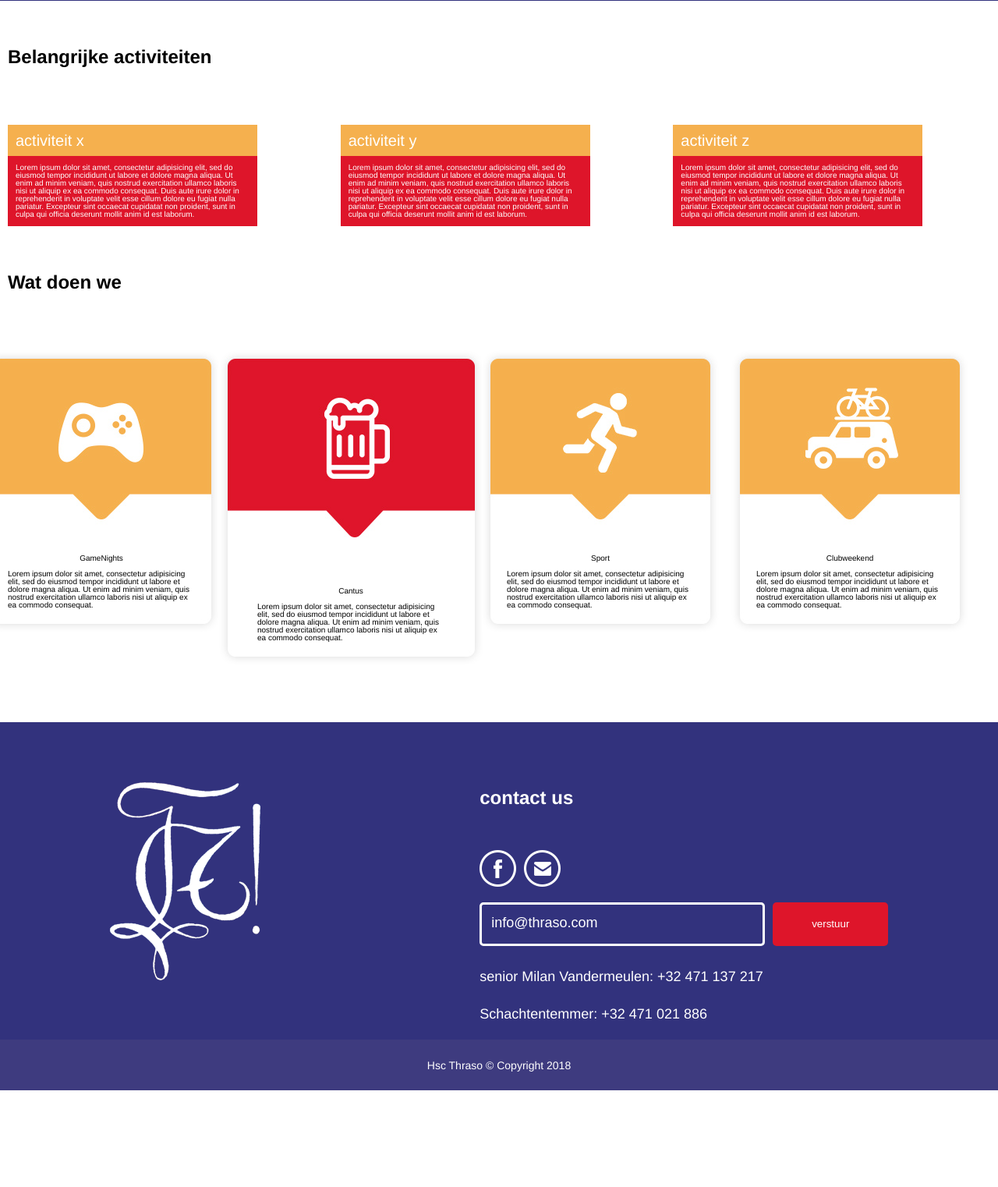
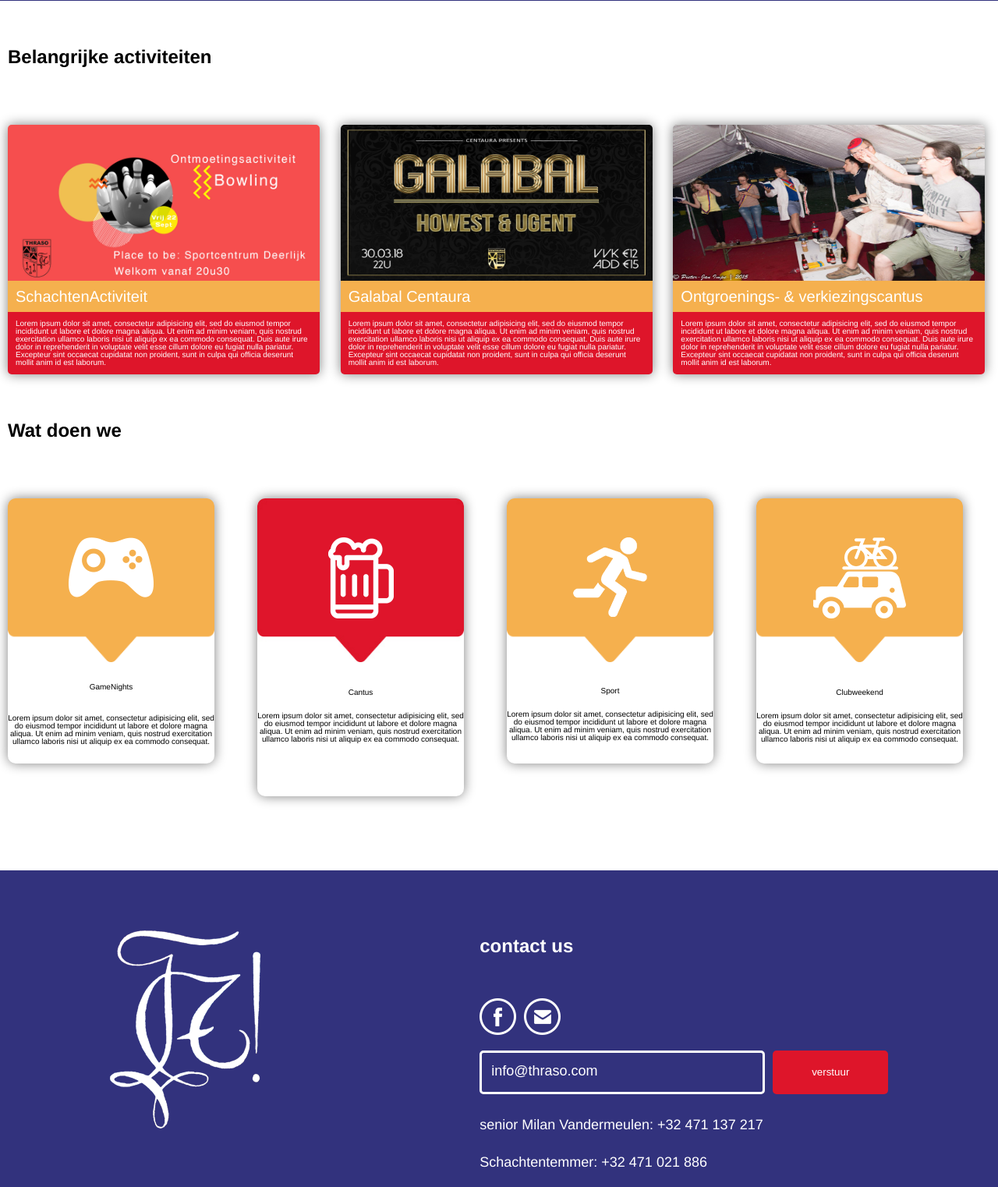
Before and after one commit to JessyVandoorn/website_Thraso, a PHP site: page / in a window 1280 px wide. Shown: the part 768-2290 px from the top of the page at 78% size. Before the commit the page ends 2166 px from the top, so only its background shows below. Run offline with PHP 8.4, Linux system fonts and the light colour scheme; some libraries are stand-ins or nearby versions.

Commit message:
adding some css style lines

```diff
--- a/src/css/style.css
+++ b/src/css/style.css
@@ -64,6 +64,7 @@
 
 .itemNav {
   margin-right: 1rem;
+  text-decoration: none;
 }
 
 .hiddenImages {
@@ -125,6 +126,20 @@
   width: 32rem;
   /* border-radius: .5rem;
   border: solid grey .2rem; */
+  filter: drop-shadow(0 0 .75rem grey);
+}
+
+.imageActiviteit {
+  width: 40rem;
+  height: 20rem;
+  z-index: 1;
+  border-top-left-radius: .5rem;
+  border-top-right-radius: .5rem;
+}
+
+.borderRadius {
+  border-bottom-left-radius: .5rem;
+  border-bottom-right-radius: .5rem;
 }
 
 .act1 {
@@ -142,13 +157,15 @@
 .orangeTitle {
   background-color: #f5b04e;
   font-size: 2rem;
-  width: 32rem;
+  width: 40rem;
   padding: 1rem;
+  z-index: 2;
+  position: relative;
 }
 
 .redBackground {
   background-color: #de152a;
-  width: 32rem;
+  width: 40rem;
   padding: 1rem;
 }
 
@@ -167,36 +184,66 @@
 
 .updateActiviteit {
   align-items: center;
-  width: 24rem;
+  width: 26.5rem;
+  background-color: white;
+  border-radius: 1rem;
+  filter: drop-shadow(0 0 .75rem grey);
   height: 34rem;
 }
 
 .tekstWat {
   z-index: 2;
   position: relative;
-  bottom: 9rem;
+  bottom: -16rem;
+  text-align: center;
 }
 
 .updateTitle {
-  bottom: 10rem;
+  bottom: -14rem;
 }
 
 .game {
   grid-area: game;
+  background-image: url(/assets/sport.png);
+  background-repeat: no-repeat;
+  background-size: 26.5rem 21rem;
+}
+
+.GameNights {
+  bottom: -16rem;
+}
+
+.tekstGame {
+  bottom: -19rem;
 }
 
 .cantus {
   grid-area: cantus;
   height: 38.2rem;
   margin-bottom: 9.5rem;
+  background-image: url(/assets/cantus.png);
+  background-repeat: no-repeat;
+  background-size: 26.5rem 21rem;
 }
 
 .sport {
   grid-area: sport;
+  background-image: url(/assets/sport.png);
+  background-repeat: no-repeat;
+  background-size: 26.5rem 21rem;
 }
 
 .weekend {
   grid-area: weekend;
+  background-image: url(/assets/sport.png);
+  background-repeat: no-repeat;
+  background-size: 26.5rem 21rem;
+}
+
+.images {
+  z-index: 2;
+  position: relative;
+  top: 5rem;
 }
 
 .updateAside {
--- a/src/events.json.php
+++ b/src/events.json.php
@@ -5,7 +5,7 @@
 			"id": "0",
 			"title": "FauxFête",
 			"url": "https://www.facebook.com/events/1715554375162284/",
-			"class": "event-warning",
+			"class": "event-info",
 			"start": "1518829200000",
 			"end":   "1518915600000"
 		},
@@ -13,7 +13,7 @@
 			"id": "1",
 			"title": "Vriendjes- & Familiecantus",
 			"url": "http://www.thraso.com/",
-			"class": "event-info",
+			"class": "event-warning",
 			"start": "1518224400000",
 			"end":   "1518310800000"
 		},
--- a/src/index.html
+++ b/src/index.html
@@ -30,11 +30,11 @@
       <h1 class="h1 whiteText">Hsc Thraso</h1>
       <nav>
         <ul class="navigatie whiteText">
-          <li class="itemNav">home</li>
-          <li class="itemNav">clubinfo</li>
-          <li class="itemNav">leden</li>
-          <li class="itemNav">kalender</li>
-          <li class="itemNav">sponsor</li>
+          <li><a href="index.html" class="itemNav whiteText">home</a></li>
+          <li><a href="" class="itemNav whiteText">clubinfo</a></li>
+          <li><a href="" class="itemNav whiteText">leden</a></li>
+          <li><a href="kalender.html" class="itemNav whiteText">kalender</a></li>
+          <li><a href="" class="itemNav whiteText">sponsor</a></li>
         </ul>
       </nav>
     </div>
@@ -59,23 +59,24 @@
         <h2 class="h2">Belangrijke activiteiten</h2>
       </header>
       <section class="activiteit act1">
-        <h3 class="orangeTitle whiteText">activiteit x</h3>
-        <!-- <img src="" alt=""> -->
-        <p class="redBackground whiteText">Lorem ipsum dolor sit amet, consectetur adipisicing elit, sed do eiusmod tempor incididunt ut labore et dolore magna aliqua. Ut enim ad minim veniam, quis nostrud exercitation ullamco laboris nisi ut aliquip ex ea commodo consequat. Duis aute
+
+        <img src="assets/bowling.jpg" alt="bowling" width="1800" height="900" class="imageActiviteit">
+        <h3 class="orangeTitle whiteText">SchachtenActiviteit</h3>
+        <p class="redBackground whiteText borderRadius">Lorem ipsum dolor sit amet, consectetur adipisicing elit, sed do eiusmod tempor incididunt ut labore et dolore magna aliqua. Ut enim ad minim veniam, quis nostrud exercitation ullamco laboris nisi ut aliquip ex ea commodo consequat. Duis aute
           irure dolor in reprehenderit in voluptate velit esse cillum dolore eu fugiat nulla pariatur. Excepteur sint occaecat cupidatat non proident, sunt in culpa qui officia deserunt mollit anim id est laborum.
         </p>
       </section>
       <section class="act2 activiteit">
-        <h3 class="orangeTitle whiteText">activiteit y</h3>
-        <!-- <img src="" alt=""> -->
-        <p class="redBackground whiteText">Lorem ipsum dolor sit amet, consectetur adipisicing elit, sed do eiusmod tempor incididunt ut labore et dolore magna aliqua. Ut enim ad minim veniam, quis nostrud exercitation ullamco laboris nisi ut aliquip ex ea commodo consequat. Duis aute
+        <img src="assets/galabal.jpg" alt="galabal centaura" width="1920" height="1080" class="imageActiviteit">
+        <h3 class="orangeTitle whiteText">Galabal Centaura</h3>
+        <p class="redBackground whiteText borderRadius">Lorem ipsum dolor sit amet, consectetur adipisicing elit, sed do eiusmod tempor incididunt ut labore et dolore magna aliqua. Ut enim ad minim veniam, quis nostrud exercitation ullamco laboris nisi ut aliquip ex ea commodo consequat. Duis aute
           irure dolor in reprehenderit in voluptate velit esse cillum dolore eu fugiat nulla pariatur. Excepteur sint occaecat cupidatat non proident, sunt in culpa qui officia deserunt mollit anim id est laborum.
         </p>
       </section>
       <section class="act3 activiteit">
-        <h3 class="orangeTitle whiteText">activiteit z</h3>
-        <!-- <img src="" alt=""> -->
-        <p class="redBackground whiteText">Lorem ipsum dolor sit amet, consectetur adipisicing elit, sed do eiusmod tempor incididunt ut labore et dolore magna aliqua. Ut enim ad minim veniam, quis nostrud exercitation ullamco laboris nisi ut aliquip ex ea commodo consequat. Duis aute
+        <img src="assets/10986674_10205312114375954_8445221103928683737_o.jpg" alt="ontgroenings en verkiezingscantus" width="2048" height="1361" class="imageActiviteit">
+        <h3 class="orangeTitle whiteText">Ontgroenings- & verkiezingscantus</h3>
+        <p class="redBackground whiteText borderRadius">Lorem ipsum dolor sit amet, consectetur adipisicing elit, sed do eiusmod tempor incididunt ut labore et dolore magna aliqua. Ut enim ad minim veniam, quis nostrud exercitation ullamco laboris nisi ut aliquip ex ea commodo consequat. Duis aute
           irure dolor in reprehenderit in voluptate velit esse cillum dolore eu fugiat nulla pariatur. Excepteur sint occaecat cupidatat non proident, sunt in culpa qui officia deserunt mollit anim id est laborum.
         </p>
       </section>
@@ -85,25 +86,25 @@
         <h2 class="h2 updateWat">Wat doen we</h2>
       </header>
         <section class="activiteit updateActiviteit game">
-          <img src="assets/game.jpg" alt="gamenights" width="304" height="362">
-          <h3 class="tekstWat updateTitle">GameNights</h3>
-          <p class="tekstWat">Lorem ipsum dolor sit amet, consectetur adipisicing elit, sed do eiusmod tempor incididunt ut labore et dolore magna aliqua. Ut enim ad minim veniam, quis nostrud exercitation ullamco laboris nisi ut aliquip ex ea commodo consequat.
+          <img src="assets/game.png" alt="gamenights" width="109" height="77" class="images">
+          <h3 class="tekstWat updateTitle GameNights">GameNights</h3>
+          <p class="tekstWat tekstGame">Lorem ipsum dolor sit amet, consectetur adipisicing elit, sed do eiusmod tempor incididunt ut labore et dolore magna aliqua. Ut enim ad minim veniam, quis nostrud exercitation ullamco laboris nisi ut aliquip ex ea commodo consequat.
           </p>
         </section>
         <section class="activiteit updateActiviteit cantus">
-          <img src="assets/cantus.jpg" alt="cantus" width="339" height="404">
+          <img src="assets/beer.png" alt="cantus" width="84" height="104" class="images">
           <h3 class="tekstWat updateTitle">Cantus</h3>
           <p class="tekstWat">Lorem ipsum dolor sit amet, consectetur adipisicing elit, sed do eiusmod tempor incididunt ut labore et dolore magna aliqua. Ut enim ad minim veniam, quis nostrud exercitation ullamco laboris nisi ut aliquip ex ea commodo consequat.
           </p>
         </section>
         <section class="sport activiteit updateActiviteit">
-          <img src="assets/sport.jpg" alt="sport" width="304" height="362">
+          <img src="assets/vent.png" alt="sport" width="95" height="102" class="images">
           <h3 class="tekstWat updateTitle">Sport</h3>
           <p class="tekstWat">Lorem ipsum dolor sit amet, consectetur adipisicing elit, sed do eiusmod tempor incididunt ut labore et dolore magna aliqua. Ut enim ad minim veniam, quis nostrud exercitation ullamco laboris nisi ut aliquip ex ea commodo consequat.
           </p>
         </section>
         <section class="activiteit updateActiviteit weekend">
-          <img src="assets/weekend.jpg" alt="clubweekend" width="304" height="362">
+          <img src="assets/weekend.png" alt="clubweekend" width="119" height="104" class="images">
           <h3 class="tekstWat updateTitle">Clubweekend</h3>
           <p class="tekstWat">Lorem ipsum dolor sit amet, consectetur adipisicing elit, sed do eiusmod tempor incididunt ut labore et dolore magna aliqua. Ut enim ad minim veniam, quis nostrud exercitation ullamco laboris nisi ut aliquip ex ea commodo consequat.
           </p>
```
Also changed, not shown: src/kalender.html (+5 -5 lines), src/assets/10986674_10205312114375954_8445221103928683737_o.jpg (added), src/assets/beer.png (added), src/assets/bowling.jpg (added), src/assets/cantus.jpg (deleted), src/assets/cantus.png (added), src/assets/galabal.jpg (added), src/assets/game.png (added), src/assets/reunie.jpg (added), src/assets/sport.jpg (deleted), src/assets/sport.png (added), src/assets/vent.png (added), src/assets/weekend.png (added).
